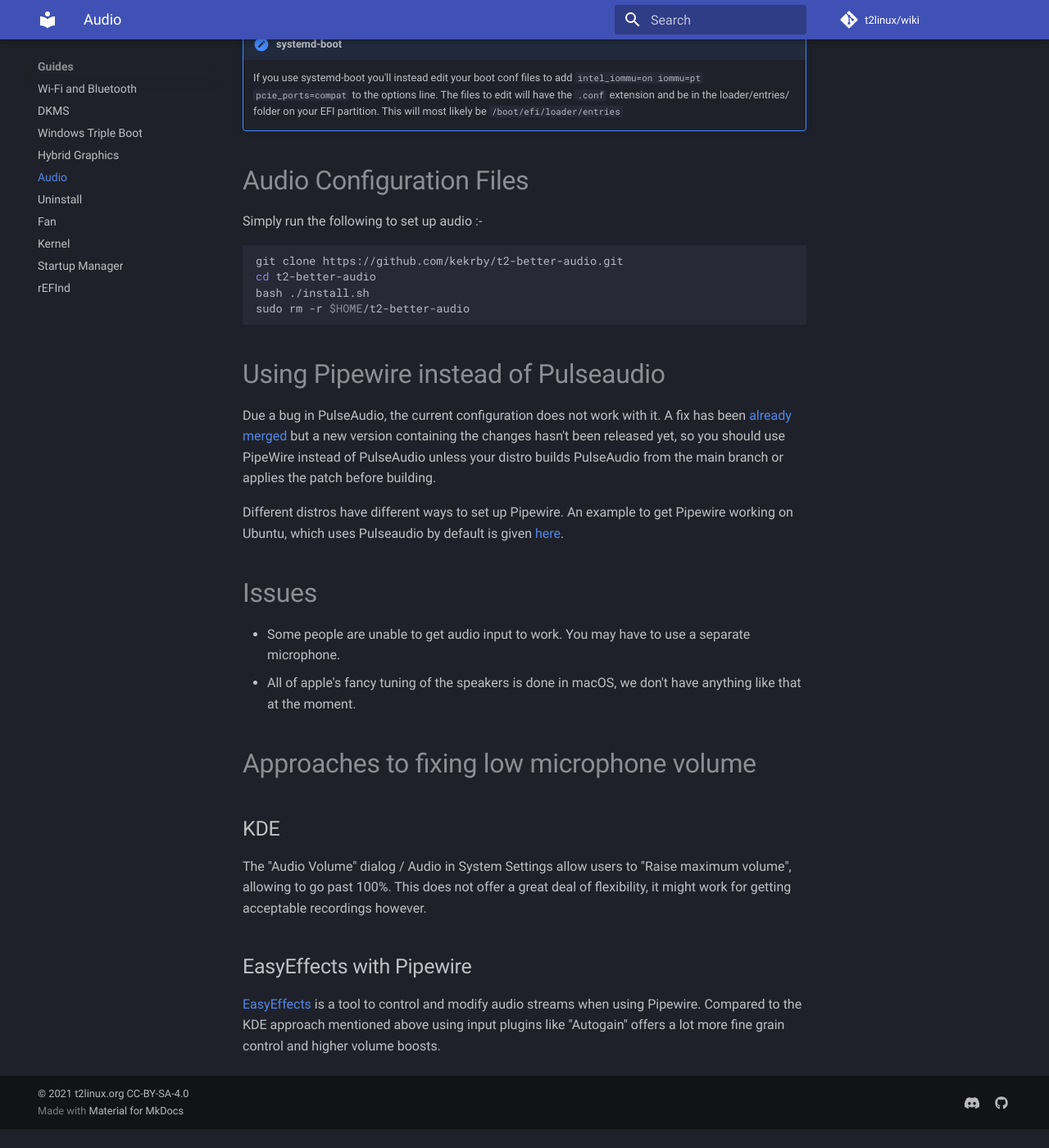
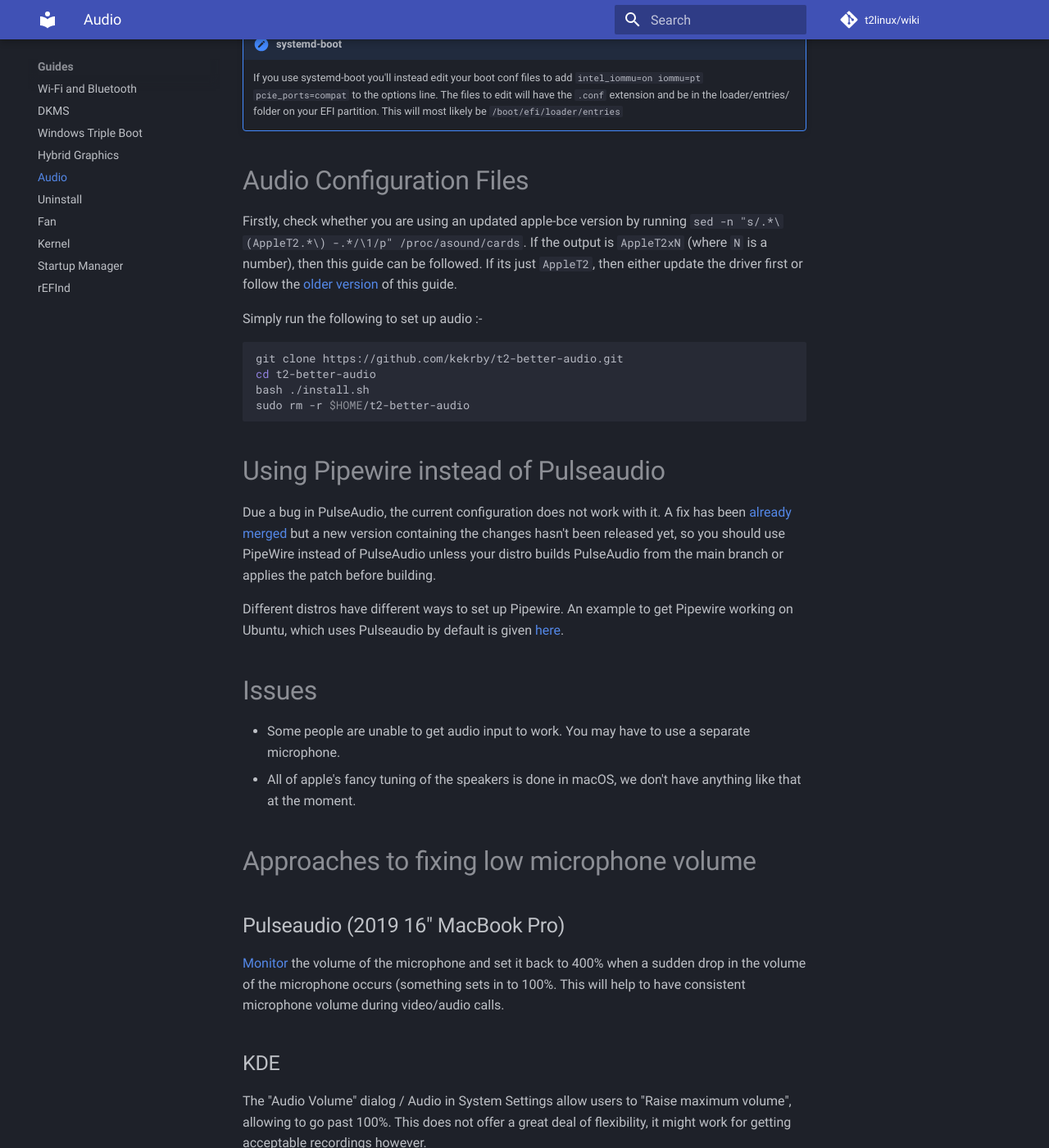
Before and after one commit to t2linux/wiki, an MkDocs documentation site: the page built from docs/guides/audio-config.md, in a window 1280 px wide and 1400 px high, scrolled down 854 px. Shown: the whole window at 82% size. Built offline with MkDocs 1.6.1 and Material for MkDocs 9.7.7, drawn with Linux system fonts in a browser that asks for light colours; comment, search, counter and statistics services are not loaded; before the commit the page ends 2231 px from its top, so only the background shows below that.

Commit message:
Do the suggested changed

```diff
--- a/docs/guides/audio-config.md
+++ b/docs/guides/audio-config.md
@@ -19,6 +19,8 @@ If not present, you'll have to update your bootup kernel params:
     If you use systemd-boot you'll instead edit your boot conf files to add `intel_iommu=on iommu=pt pcie_ports=compat` to the options line. The files to edit will have the `.conf` extension and be in the loader/entries/ folder on your EFI partition. This will most likely be `/boot/efi/loader/entries`
 
 # Audio Configuration Files
+
+Firstly, check whether you are using an updated apple-bce version by running `sed -n "s/.*\(AppleT2.*\) -.*/\1/p" /proc/asound/cards`. If the output is `AppleT2xN` (where `N` is a number), then this guide can be followed. If its just `AppleT2`, then either update the driver first or follow the [older version](https://github.com/t2linux/wiki/blob/00e882d0d5afb3102aedd02872426dc5fba789a5/docs/guides/audio-config.md) of this guide.
 
 Simply run the following to set up audio :-
 
@@ -42,6 +44,10 @@ Different distros have different ways to set up Pipewire. An example to get Pipe
 
 # Approaches to fixing low microphone volume
 
+## Pulseaudio (2019 16" MacBook Pro)
+
+[Monitor](https://github.com/mahboobkarimian/mbp-2019-Ubuntu-audio) the volume of the microphone and set it back to 400% when a sudden drop in the volume of the microphone occurs (something sets in to 100%. This will help to have consistent microphone volume during video/audio calls.
+
 ## KDE
 
 The "Audio Volume" dialog / Audio in System Settings allow users to "Raise maximum volume", allowing to go past 100%. This
```
